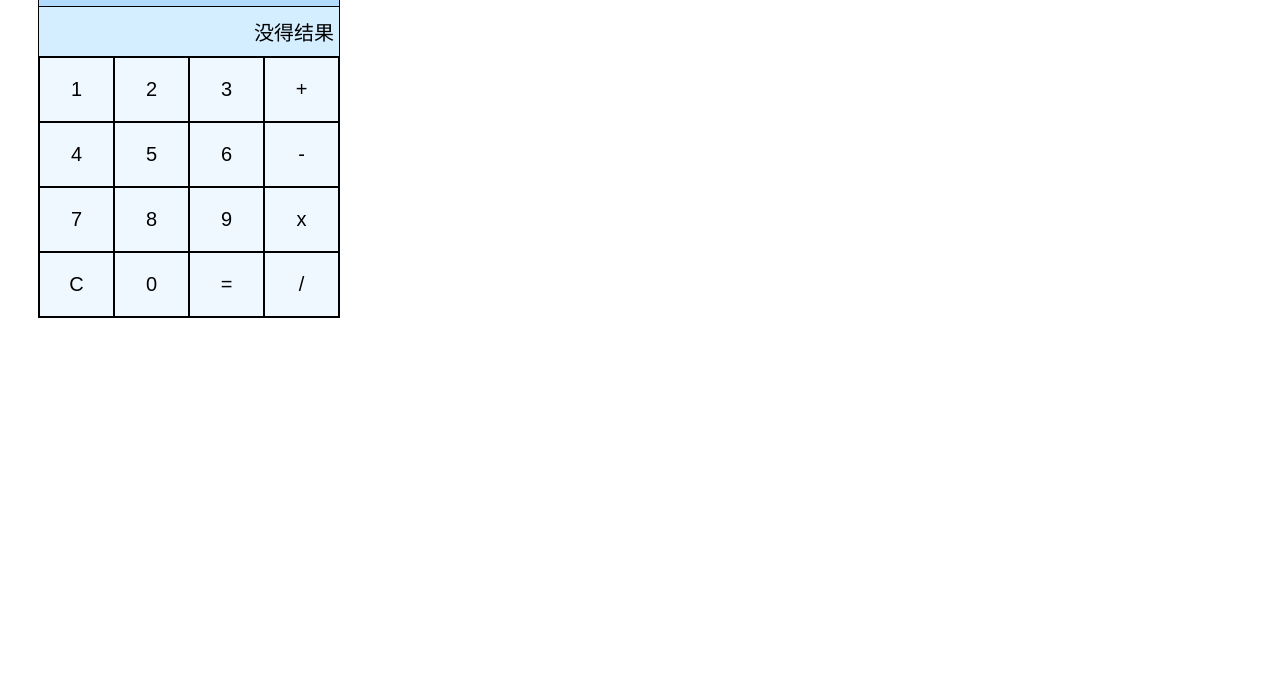
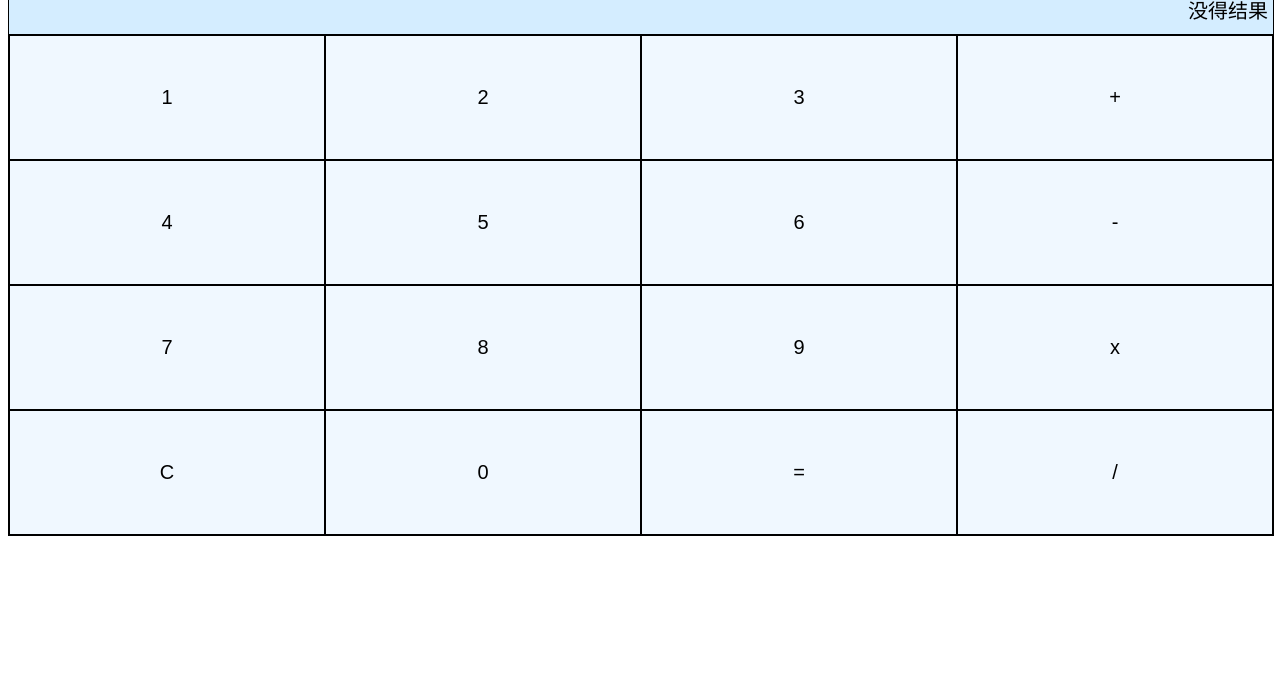
Before and after one commit to Mereithhh/VueLearn, a plain HTML site: page index.html in a window 1280 px wide. Shown: the part 111-800 px from the top of the page. Drawn offline with Linux system fonts and the light colour scheme.

Commit message:
add calculators

```diff
--- a/index.html
+++ b/index.html
@@ -7,15 +7,19 @@
 
 	</head>
 	<body>
-
+<div class="app">
 		<div id="cal">
 			<h1>VAN♂计算器</h1>
 			<p id="show">{{ r }}</p>
 			<div id="main">
-				<button v-for="item in items" :class="theclass" @click="clickon" v-bind:value="item">{{ item }}</button>
+				<button v-for="item in items" :class="theclass" @click="clickon" v-bind:value="item" :style="hhh">{{ item }}</button>
 			</div>
 		</div>
+</div>
 	<style>
+		.app {
+
+		}
 		h1 {
 			text-align: center;
 			background-color: #b2dbff;
@@ -24,8 +28,8 @@
 			border-bottom: 1px solid #000000 ;
 		}
 		#cal {
-			width: 300px;
-			margin: 30px;
+			width: 100%;
+
 			border: 1px #000000 solid;
 
 		}
@@ -44,9 +48,10 @@
 		}
 		.item {
 			width: 25%;
+
 			margin: 0px;
 			border: 0.1px solid #000000;
-			padding: 20px;
+			padding: 50px;
 			font-size: 20px;
 			background-color: #F0F8FF;
 
```
